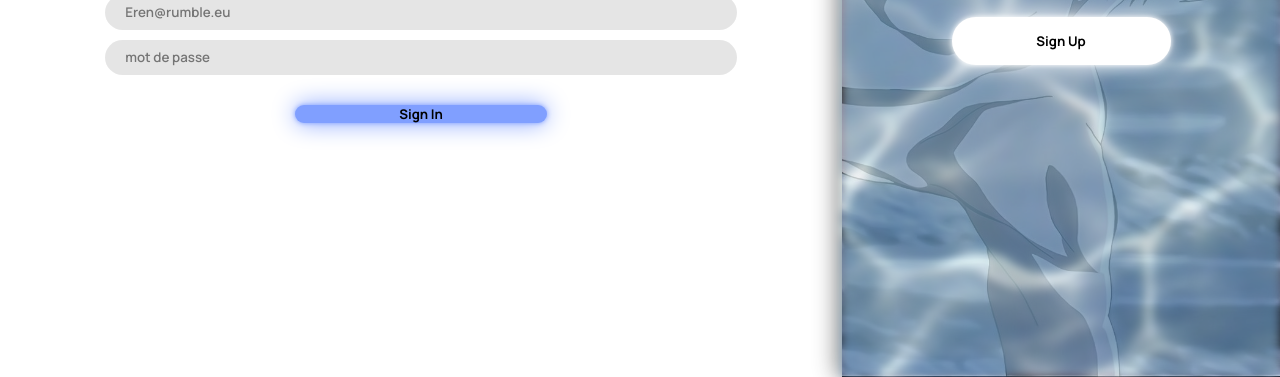
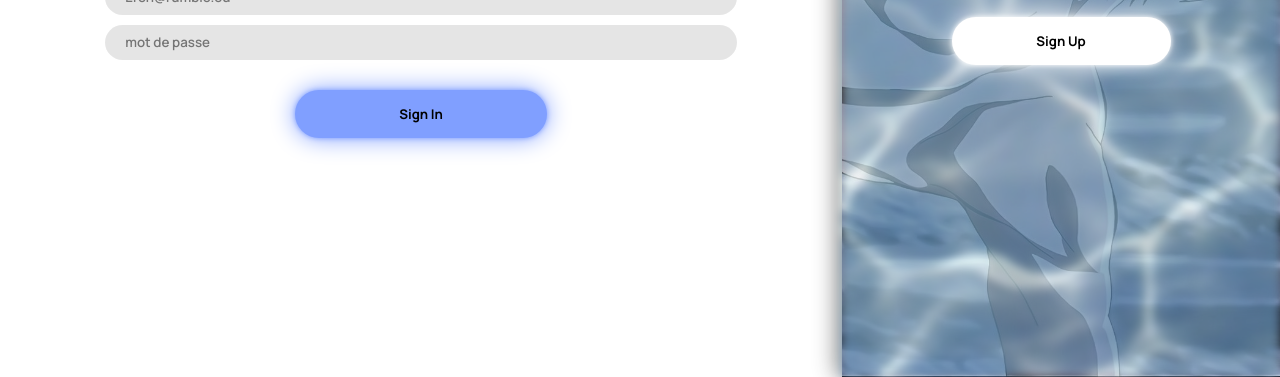
Before and after one commit to MarcVrthur/ModeleShiganshina, a plain HTML site: page Login.html in a window 1280 px wide. Shown: the part 423-800 px from the top of the page. Drawn offline with Linux system fonts and the light colour scheme.

Commit message:
2eme version du code source

```diff
--- a/login.css
+++ b/login.css
@@ -56,7 +56,7 @@ header p{ /* Texte a cote du logo */
     font-weight: 800;
     padding-bottom: 20px;
     letter-spacing: 5.5px;
-    text-shadow:
+    /* text-shadow: */
     /* -1px -1px 0 rgb(0,0,0), /* Ombre en haut à gauche */
     /* 1px -1px 0 rgb(0,0,0), /* Ombre en haut à droite */
     /* -1px  1px 0 rgb(0,0,0), /* Ombre en bas à gauche */
@@ -174,13 +174,15 @@ section div a img:hover{ /* Configuration pour les boutons réseaux */
 
 
 #boutondeconnexion{
+    display: flex;
+    justify-content: center;
     margin-top: 20px;
     width:40%;
     background-color: rgb(128,159,255);
     border: none;
+    padding: 15px;
     border-radius: 30px;
     font-weight: 700;
-    text-align: center;
 
     /* Ombre bleu sur le bouton */
     box-shadow: 0px 0px 5px rgb(128,159,255), 0 0 25px rgb(128,159,255);
@@ -313,7 +315,6 @@ aside input:hover{
         bottom: 0;
         width: 80%;
         align-self: center;
-
     }
 
     aside{
```
